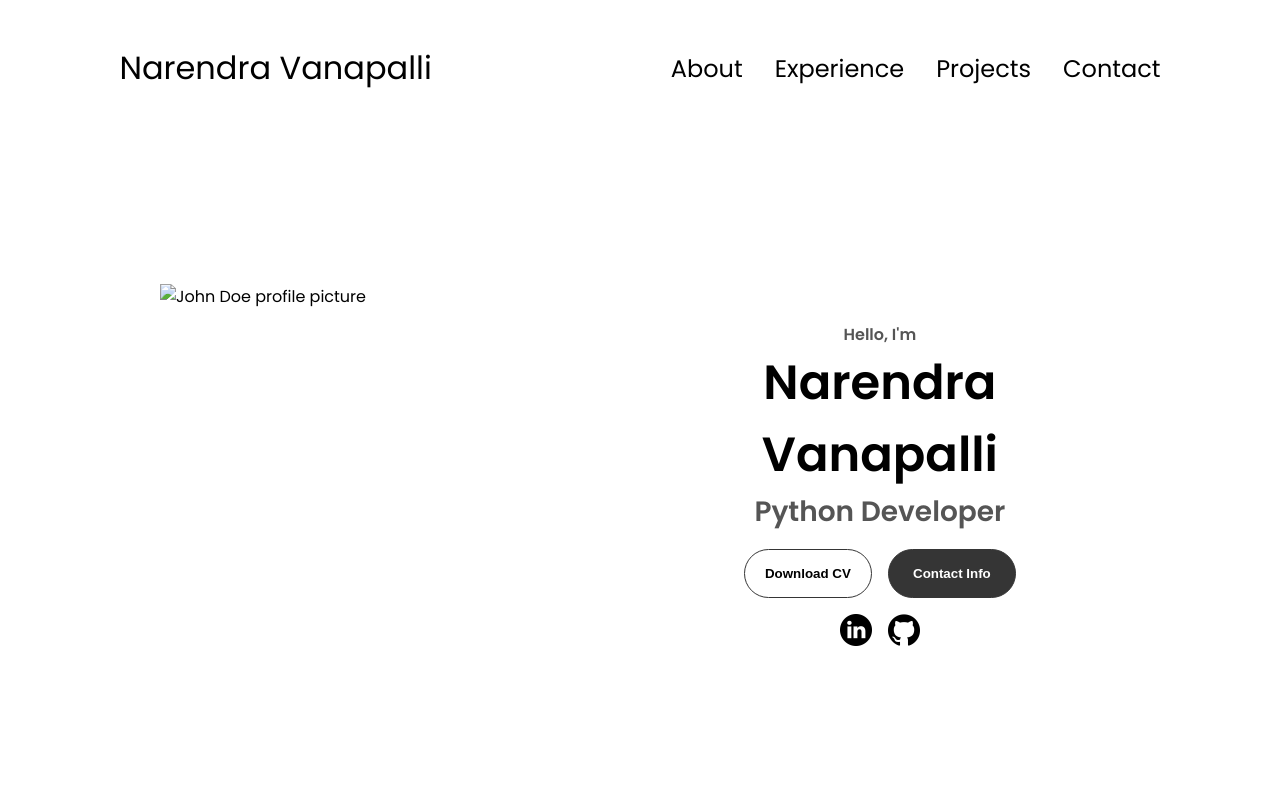
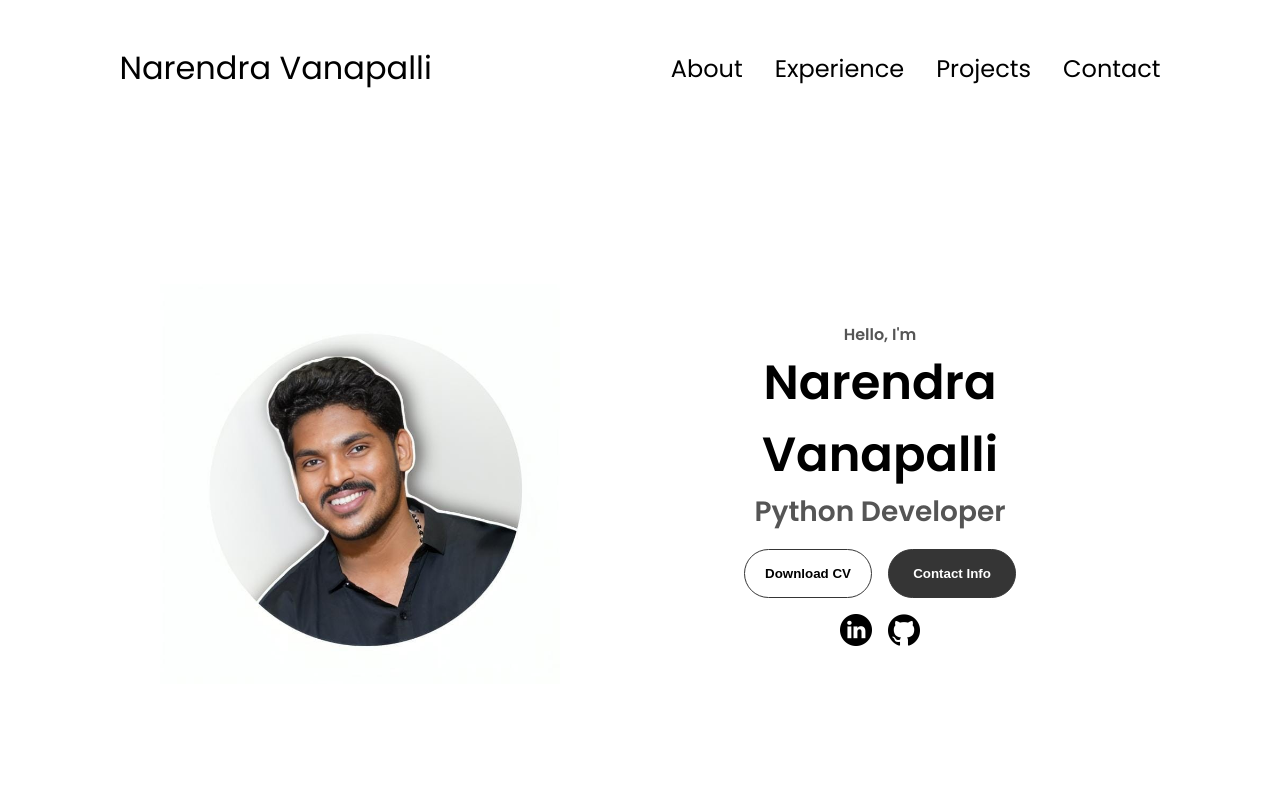
Before and after one commit to Narendra-9/MyPortfolio, a plain HTML site: page index.html in a window 1280 px wide. Shown: the top 800 px of the page. Drawn offline with Linux system fonts and the light colour scheme.

Commit message:
profile changed

```diff
--- a/index.html
+++ b/index.html
@@ -38,7 +38,7 @@
     </nav>
     <section id="profile">
       <div class="section__pic-container">
-        <img src="./assets/profile-pic.png" alt="John Doe profile picture" />
+        <img src="./assets/profile-pic1.jpg" alt="John Doe profile picture" />
       </div>
       <div class="section__text">
         <p class="section__text__p1">Hello, I'm</p>
```
Also changed, not shown: assets/profile-pic1.jpg (renamed from assets/profile-pic.jpg).
